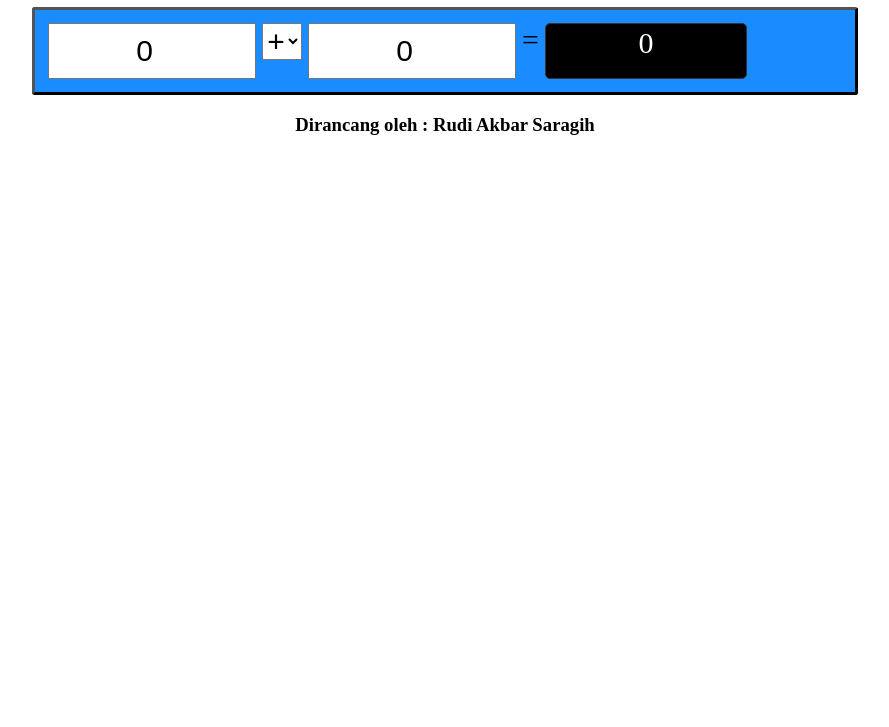
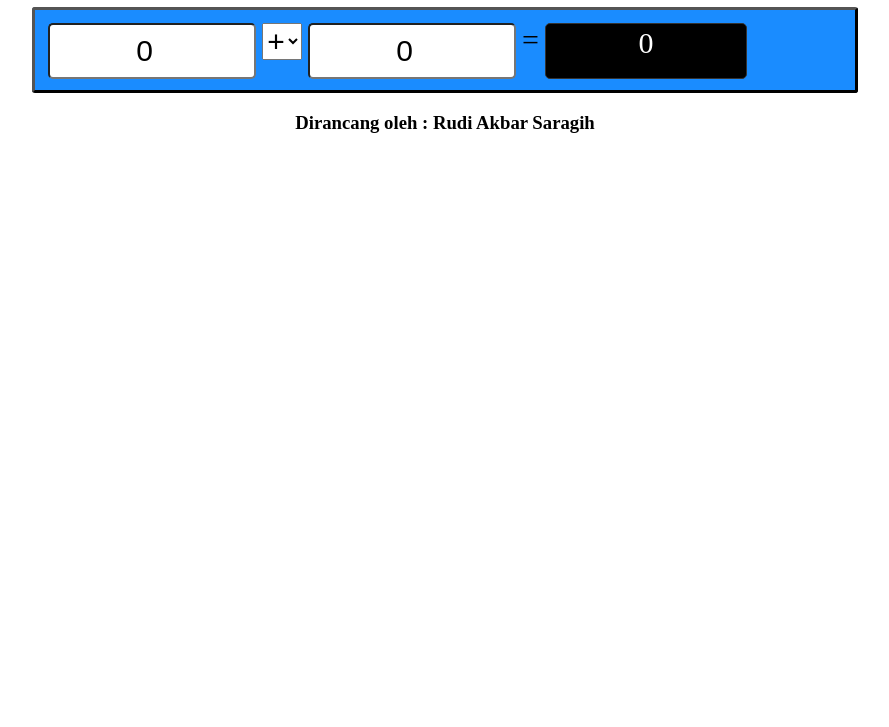
Before and after one commit to agihcabe/webcalc2, a plain HTML site: page index.html in a window 1280 px wide. Shown: the part 73-800 px from the top of the page, without its empty margins (195-1084 px from the left). Drawn offline with Linux system fonts and the light colour scheme.

Commit message:
Update webcalc.css

```diff
--- a/webcalc.css
+++ b/webcalc.css
@@ -5,7 +5,7 @@
   background-color: #1a8cff;
   max-width: 800px;
   width: auto;
-  height: auto;
+  height: 60px;
   padding: 10px 10px;
   margin: 0 auto;
   float: center;
@@ -24,6 +24,8 @@ input[type="number"] {
   margin:3px;
   float: left;
   font-size: 30px;
+  border-radius:5px;
+  display: block;
 }
 
 /*select and equals elements*/
```
